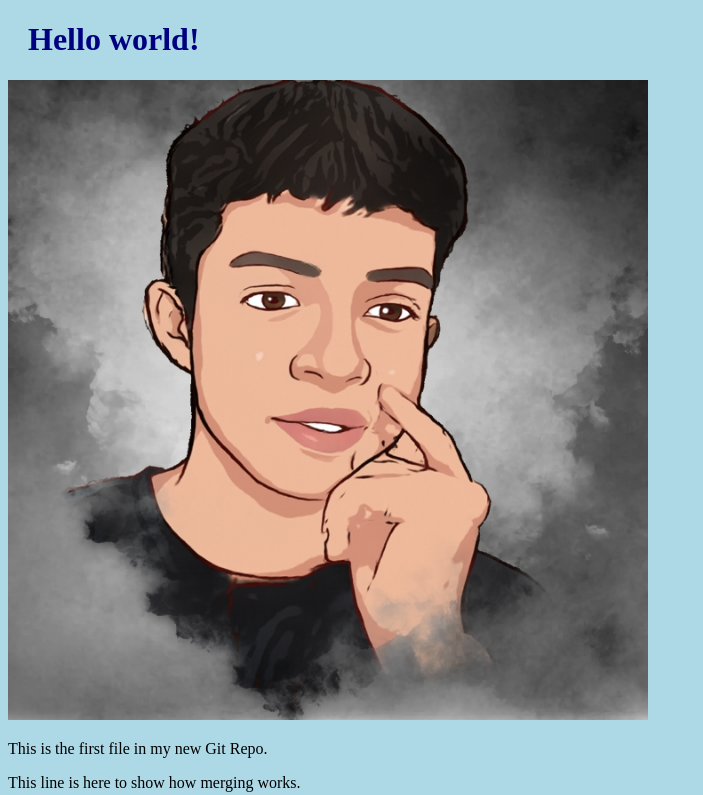
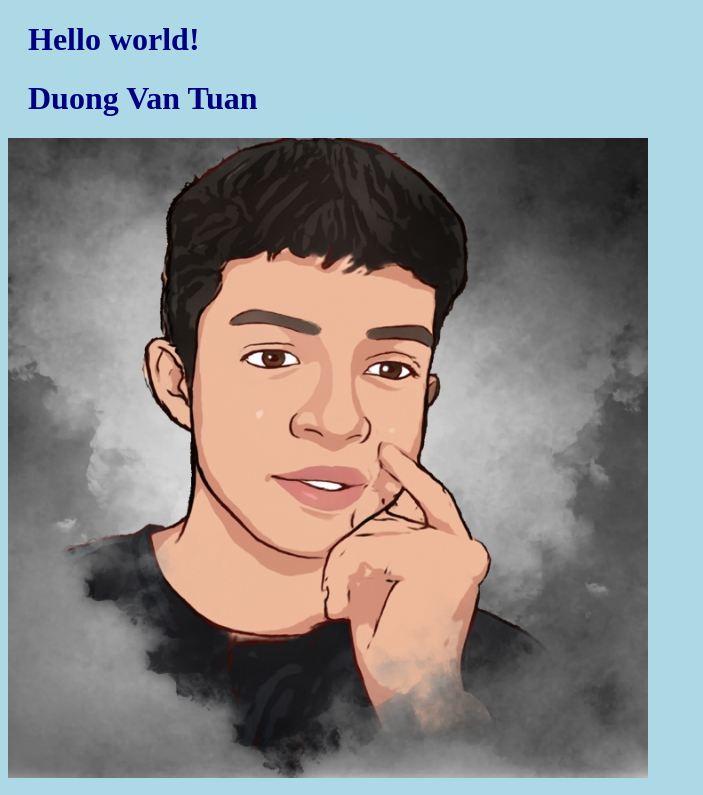
Before and after one commit to tkdvt372/hello-wolrd, a plain HTML site: page index.html in a window 1280 px wide. Shown: the top 795 px of the page, without its empty margins (0-703 px from the left). Drawn offline with Linux system fonts and the light colour scheme.

Commit message:
Update index.html with a new line

```diff
--- a/index.html
+++ b/index.html
@@ -7,6 +7,7 @@
 <body>
 
 <h1>Hello world!</h1>
+<h1>Duong Van Tuan</h1>
 <div><img src="img_hello_world.jpg" alt="Hello World from Space" style="width:100%;max-width:640px"></div>
 <p>This is the first file in my new Git Repo.</p>
 <p>This line is here to show how merging works.</p>
```
